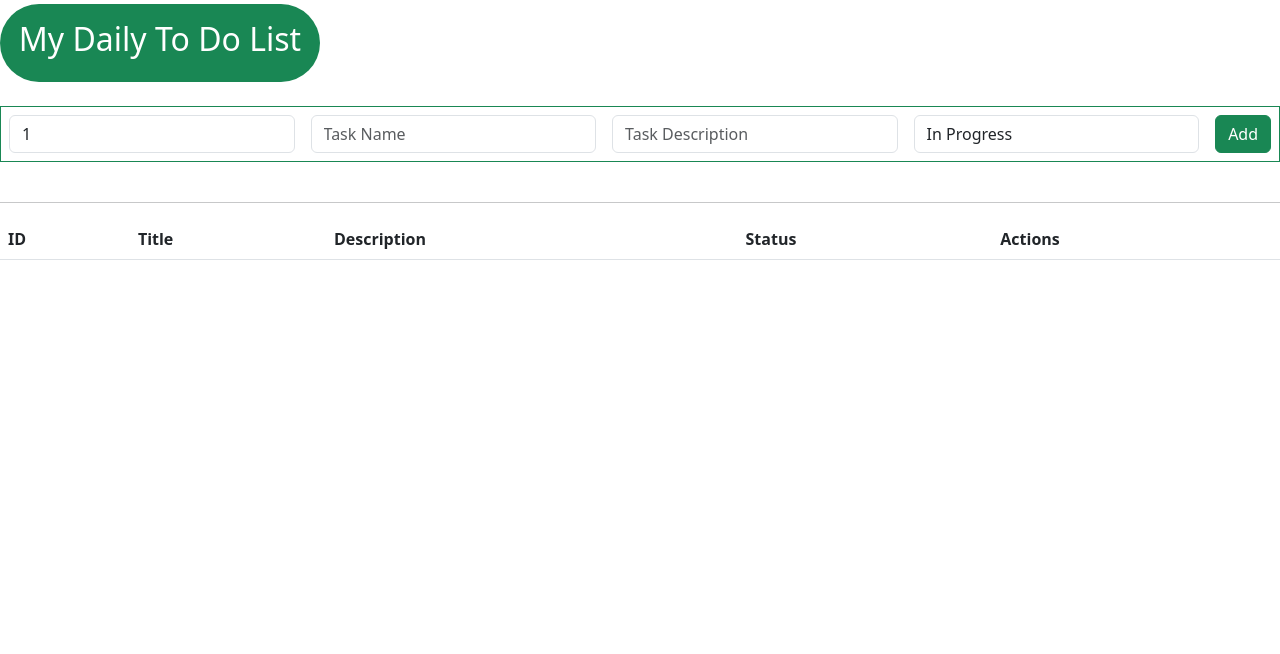
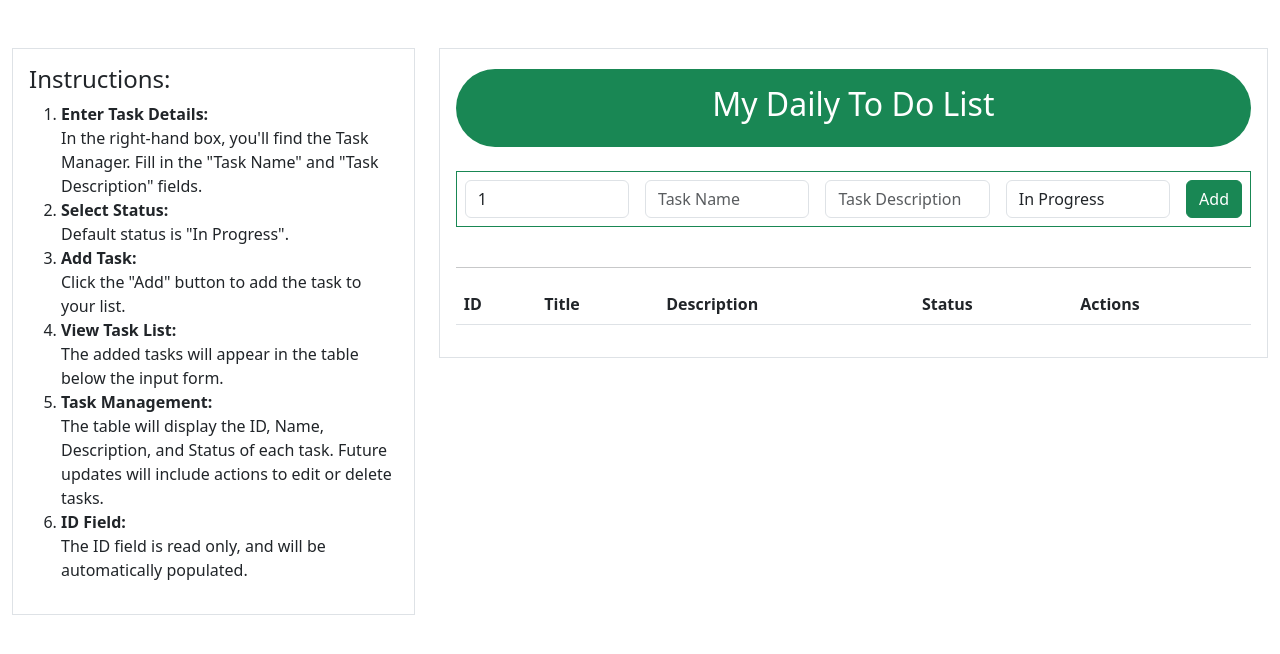
Before and after one commit to xmaemaumeowx/task_manager, a plain HTML site: page index.html in a window 1280 px wide. Drawn offline with nearby package versions, Linux system fonts and the light colour scheme.

Commit message:
Update index.html

```diff
--- a/index.html
+++ b/index.html
@@ -1,3 +1,40 @@
+<!DOCTYPE html>
+<html lang="en">
+<head>
+    <meta charset="UTF-8">
+    <meta name="viewport" content="width=device-width, initial-scale=1.0">
+    <title>Bootstrap Boxes</title>
+    <link href="https://cdn.jsdelivr.net/npm/bootstrap@5.3.0/dist/css/bootstrap.min.css" rel="stylesheet">
+    <link href="https://fonts.googleapis.com/css2?family=Nunito:wght@400;700&display=swap" rel="stylesheet">
+    <link rel="stylesheet" href="style.css">
+</head>
+<body class="d-flex align-items-center justify-content-center">
+
+<div class="container-fluid mt-5">
+    <div class="row">
+        <div class="col-md-4">
+            <div class="border p-3 floating-box" style="min-height: 400px;">
+                <h4 class="ol-instructions">Instructions:</h4>
+                <ol class="ol-instructions">
+                    <li><strong>Enter Task Details:</strong><br>
+                        In the right-hand box, you'll find the Task Manager. Fill in the "Task Name" and "Task Description" fields.</li>
+                    <li><strong>Select Status:</strong><br>
+                        Default status is "In Progress".</li>
+                    <li><strong>Add Task:</strong><br>
+                        Click the "Add" button to add the task to your list.</li>
+                    <li><strong>View Task List:</strong><br>
+                        The added tasks will appear in the table below the input form.</li>
+                    <li><strong>Task Management:</strong><br>
+                        The table will display the ID, Name, Description, and Status of each task. Future updates will include actions to edit or delete tasks.</li>
+                    <li><strong>ID Field:</strong><br>
+                      The ID field is read only, and will be automatically populated.
+                    </li>
+                </ol>
+            </div>
+        </div>
+
+        <div class="col-md-8">
+            <div class="border p-3">
                 <!DOCTYPE html>
                 <html lang="en">
                 <head>
@@ -5,9 +42,10 @@
                     <meta name="viewport" content="width=device-width, initial-scale=1.0">
                     <title>Task Manager</title>
                     <link href="https://cdn.jsdelivr.net/npm/bootstrap@5.3.0/dist/css/bootstrap.min.css" rel="stylesheet">
+                    <link href="https://fonts.googleapis.com/css2?family=Nunito:wght@400;700&display=swap" rel="stylesheet">
                 </head>
                 <body>
-    <div class="bg-success text-white text-center w-25 p-3 rounded-pill mt-1 ">
+                    <div class="bg-success text-white text-center p-3 rounded-pill mt-1 ">
                         <h2>My Daily To Do List</h2>
                     </div>
                     <br>
@@ -36,7 +74,6 @@
                     </div>
                     <br>
                     <div class="task-list-container">
-
                         <hr>
                         <table id="taskList" class="table table-striped">
                             <thead>
@@ -52,7 +89,14 @@
                             </tbody>
                         </table>
                     </div>
-
                     <script src="task.js"></script>
                 </body>
                 </html>
+            </div>
+        </div>
+    </div>
+</div>
+
+<script src="https://cdn.jsdelivr.net/npm/bootstrap@5.3.0/dist/js/bootstrap.bundle.min.js"></script>
+</body>
+</html>
```
Lines whose indentation alone changed are shown as unchanged.
